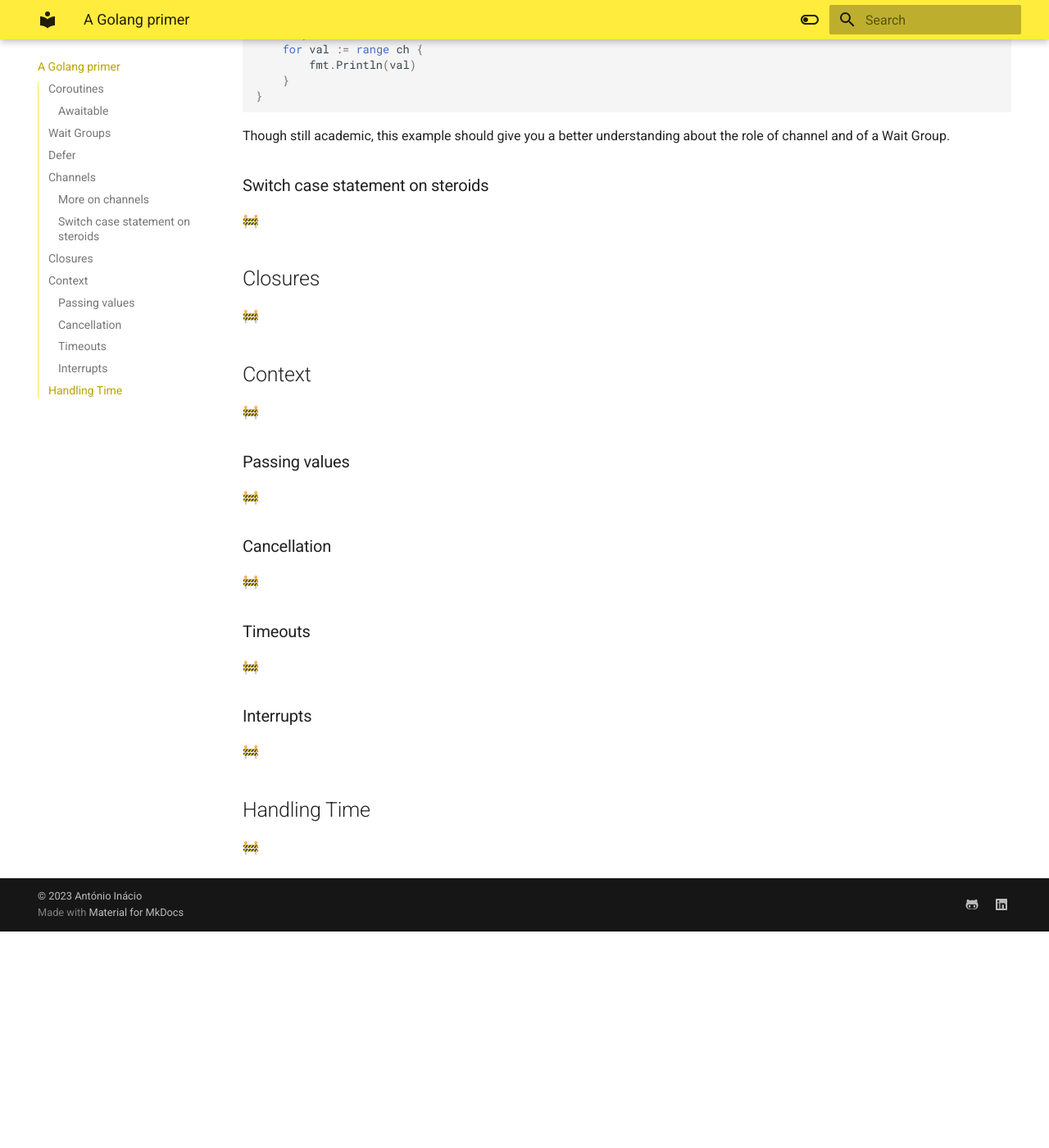
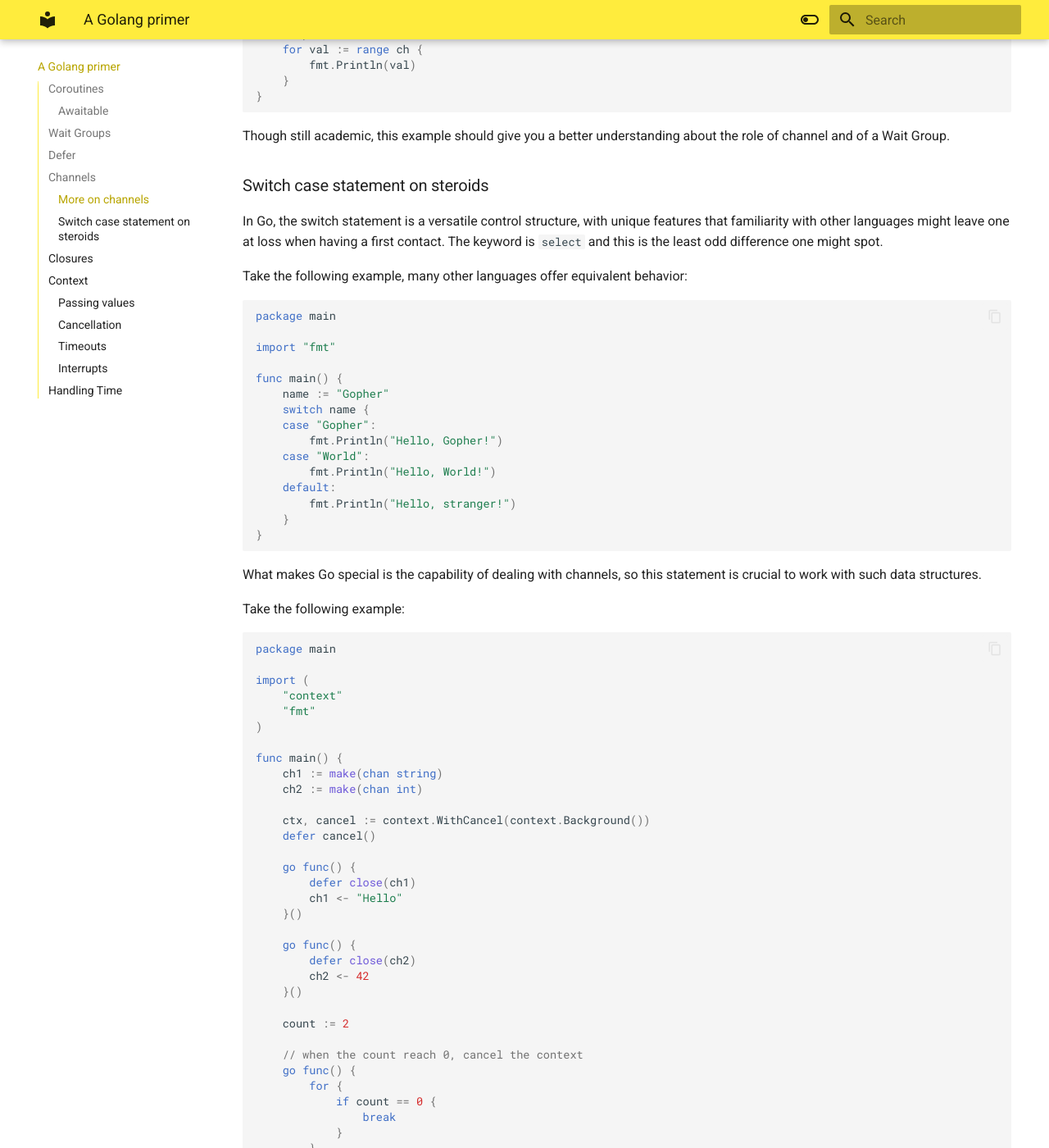
Before and after one commit to a-inacio/edt-go, an MkDocs documentation site: the page built from docs/a-golang-primer.md, in a window 1280 px wide and 1400 px high, scrolled down 6035 px. Shown: the whole window at 82% size. Built offline with MkDocs 1.6.1 and Material for MkDocs 9.7.7, drawn with Linux system fonts in a browser that asks for light colours; before the commit the page ends 7171 px from its top, so only the background shows below that; some of the changed text lies outside the part shown.

Commit message:
docs: A Golang primer, channels

````diff
--- a/docs/a-golang-primer.md
+++ b/docs/a-golang-primer.md
@@ -284,7 +284,93 @@ Though still academic, this example should give you a better understanding about
 
 ### Switch case statement on steroids
 
-🚧
+In Go, the switch statement is a versatile control structure, with unique features that familiarity with other languages might leave  one at loss when having a first contact. The keyword is `select` and this is the least odd difference one might spot.
+
+Take the following example, many other languages offer equivalent behavior:
+
+```go
+package main
+
+import "fmt"
+
+func main() {
+    name := "Gopher"
+    switch name {
+    case "Gopher":
+        fmt.Println("Hello, Gopher!")
+    case "World":
+        fmt.Println("Hello, World!")
+    default:
+        fmt.Println("Hello, stranger!")
+    }
+}
+```
+
+What makes Go special is the capability of dealing with channels, so this statement is crucial to work with such data structures.
+
+Take the following example:
+```go
+package main
+
+import (
+    "context"
+    "fmt"
+)
+
+func main() {
+    ch1 := make(chan string)
+    ch2 := make(chan int)
+
+    ctx, cancel := context.WithCancel(context.Background())
+    defer cancel()
+
+    go func() {
+        defer close(ch1)
+        ch1 <- "Hello"
+    }()
+
+    go func() {
+        defer close(ch2)
+        ch2 <- 42
+    }()
+
+    count := 2
+
+    // when the count reach 0, cancel the context
+    go func() {
+        for {
+            if count == 0 {
+                break
+            }
+        }
+        cancel()
+    }()
+
+    for {
+        select {
+        case msg, ok := <-ch1:
+            if ok {
+                fmt.Println("Received number from ch1:", msg)
+            } else {
+                count--
+            }
+        case num, ok := <-ch2:
+            if ok {
+                fmt.Println("Received number from ch2:", num)
+            } else {
+                count--
+            }
+        case <-ctx.Done():
+            fmt.Println("All channels closed")
+            return
+        }
+    }
+}
+```
+
+In a nutshell, the previous example uses two channels to send messages and when both are closed we issue a cancellation on a context that it is then utilised to stop the execution.
+
+Notice how it can be verified when a channel becomes closed.
 
 ## Closures
 
````
